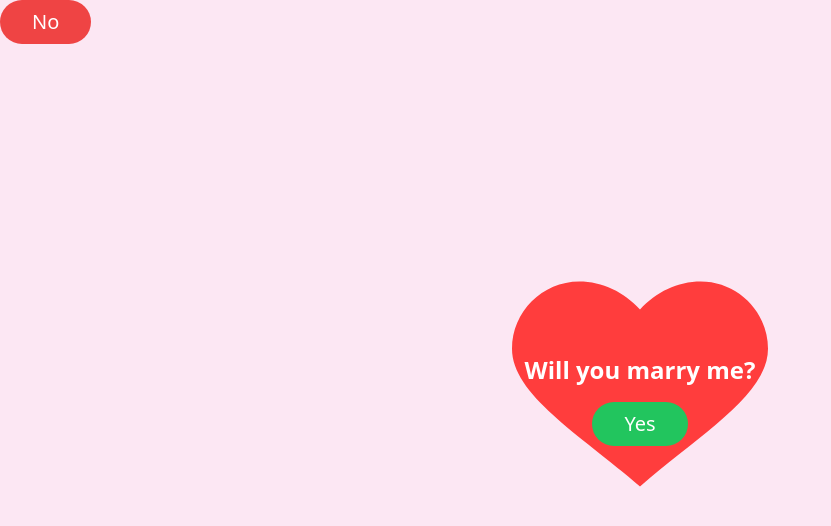
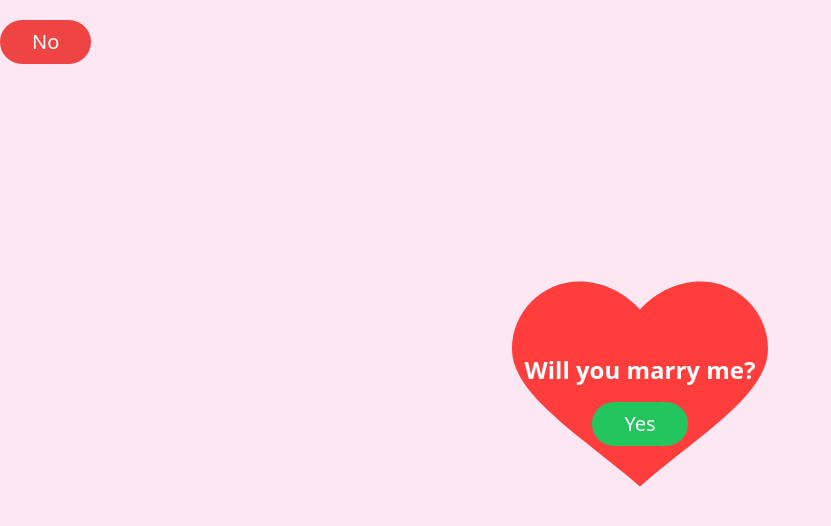
Before and after one commit to Umair-xdd/Heheh, a React (Vite) app: page / in a window 1280 px wide. Shown: the top 526 px of the page, without its empty margins (0-831 px from the left). Built offline with nearby package versions, Linux system fonts and the light colour scheme.

Commit message:
Update App.jsx

```diff
--- a/src/App.jsx
+++ b/src/App.jsx
@@ -50,7 +50,7 @@ function App() {
         </div>
       </div>
       <button
-        className="bg-red-500 text-white px-8 py-2 rounded-full text-xl transition-all"
+        className="bg-red-500 text-white px-8 py-2 rounded-full text-xl transition-all mt-5"
         style={{
           position: "absolute",
           top: noButtonPosition.top,
```
